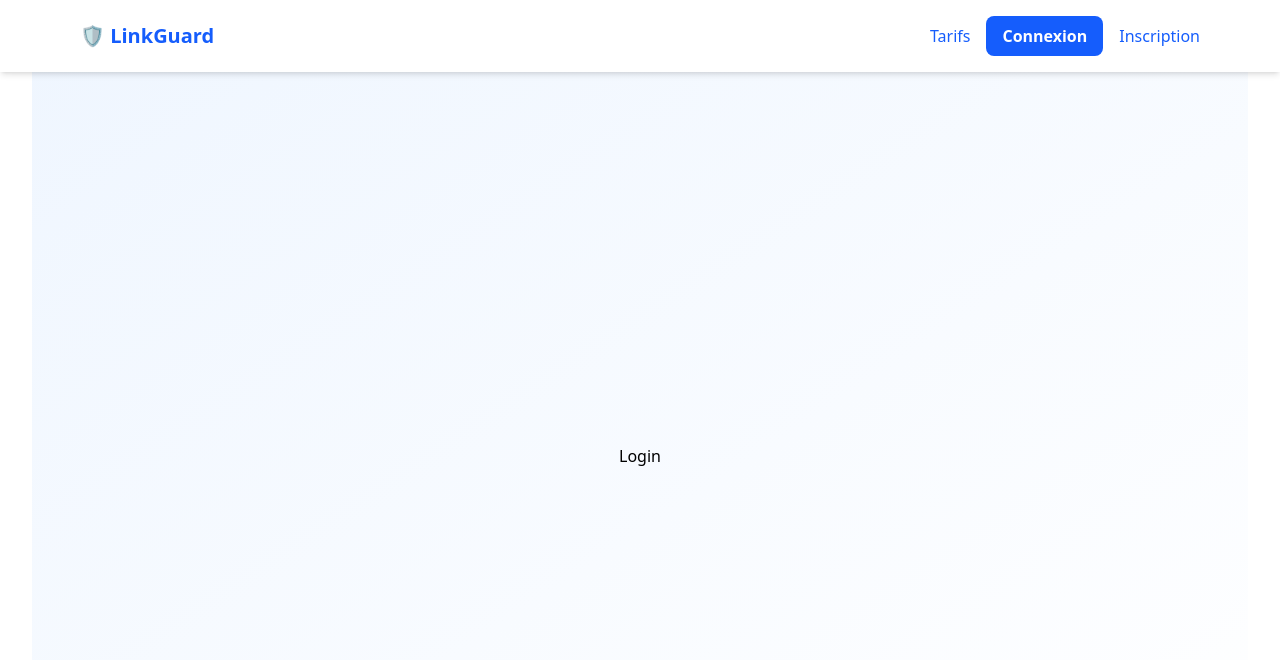
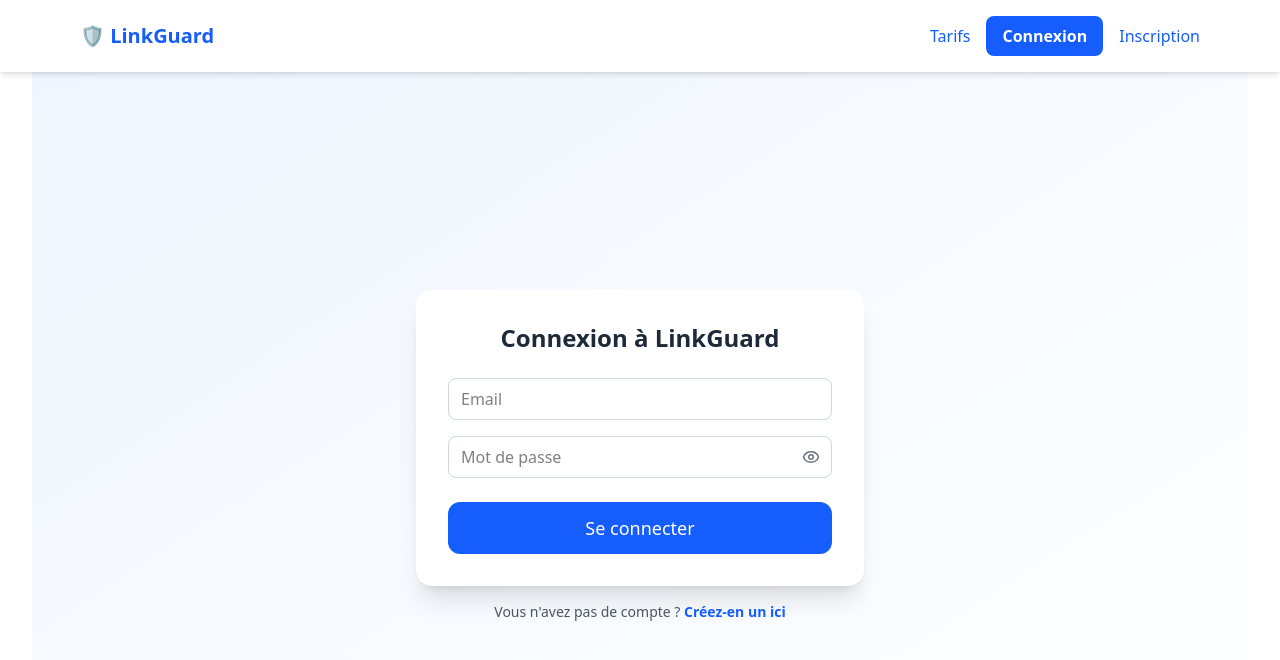
Before and after one commit to raphpay/LinkGuard, a React (Vite) app: page /auth/login in a window 1280 px wide. Shown: the top 660 px of the page. Built offline with nearby package versions, Linux system fonts and the light colour scheme.

Commit message:
Feature: Create Signup and login screen #4

```diff
--- /dev/null
+++ b/src/ui/components/PasswordInput.tsx
@@ -0,0 +1,56 @@
+import { Eye, EyeOff } from "lucide-react";
+import { useState } from "react";
+
+interface PasswordInputProps {
+  placeholder?: string;
+  value: string;
+  strength?: string;
+  setValue: React.Dispatch<React.SetStateAction<string>>;
+  errorMessage?: string;
+}
+
+export default function PasswordInput({
+  placeholder,
+  value,
+  strength,
+  setValue,
+  errorMessage,
+}: PasswordInputProps) {
+  const [visible, setVisible] = useState(false);
+
+  return (
+    <div className="relative">
+      <input
+        type={visible ? "text" : "password"}
+        placeholder={placeholder}
+        value={value}
+        onChange={(e) => setValue(e.target.value)}
+        className="border border-gray-300 rounded-lg px-3 py-2 pr-10 w-full focus:outline-none focus:ring-2 focus:ring-blue-300"
+        required
+      />
+      <button
+        type="button"
+        className="absolute top-3 right-3 flex items-center text-gray-500"
+        onClick={() => setVisible((v) => !v)}
+        aria-label="Afficher le mot de passe"
+      >
+        {visible ? <EyeOff size={18} /> : <Eye size={18} />}
+      </button>
+      {errorMessage ? (
+        <p className="text-sm mt-1 text-red-600">{errorMessage}</p>
+      ) : strength ? (
+        <p
+          className={`text-sm mt-1 ${
+            strength === "Fort"
+              ? "text-green-600"
+              : strength === "Moyen"
+              ? "text-yellow-600"
+              : "text-red-600"
+          }`}
+        >
+          Sécurité : {strength}
+        </p>
+      ) : null}
+    </div>
+  );
+}
--- a/src/ui/screens/auth/Login.tsx
+++ b/src/ui/screens/auth/Login.tsx
@@ -1,11 +1,56 @@
+import { useState } from "react";
 import Header from "../../components/Header";
+import PasswordInput from "../../components/PasswordInput";
 
 export default function Login() {
+  const [email, setEmail] = useState<string>("");
+  const [password, setPassword] = useState<string>("");
+
+  function login() {
+    console.log("login");
+  }
+
   return (
     <>
       <Header />
       <main className="min-h-screen bg-gradient-to-br from-blue-50 to-white px-4 py-20 pt-32 flex flex-col items-center justify-center">
-        <div className="max-w-2xl text-center">Login</div>
+        <div className="max-w-md w-full bg-white shadow-xl rounded-2xl p-8">
+          <h1 className="text-2xl font-bold text-gray-800 mb-6 text-center">
+            Connexion à LinkGuard
+          </h1>
+          <form className="flex flex-col gap-4">
+            <input
+              type="email"
+              placeholder="Email"
+              value={email}
+              className="border border-gray-300 rounded-lg px-3 py-2 focus:outline-none focus:ring-2 focus:ring-blue-300"
+              required
+            />
+            <PasswordInput
+              placeholder="Mot de passe"
+              value={password}
+              setValue={setPassword}
+            />
+            <button
+              type="button"
+              onClick={login}
+              className="bg-blue-600 hover:bg-blue-700 text-white text-lg py-3 rounded-xl mt-2"
+            >
+              Se connecter
+            </button>
+          </form>
+        </div>
+        <div className="mt-4 text-center">
+          <p className="text-gray-600 text-sm">
+            Vous n'avez pas de compte ?{" "}
+            <a
+              href="/auth/signup"
+              className="text-blue-600 font-semibold hover:underline"
+            >
+              Créez-en un ici
+            </a>
+          </p>
+        </div>
       </main>
     </>
   );
--- a/src/ui/screens/auth/SignUp.tsx
+++ b/src/ui/screens/auth/SignUp.tsx
@@ -1,11 +1,86 @@
+import { useState } from "react";
+
 import Header from "../../components/Header";
+import PasswordInput from "../../components/PasswordInput";
 
 export default function SignUp() {
+  const [password, setPassword] = useState<string>("");
+  const [passwordConfirmation, setPasswordConfirmation] = useState<string>("");
+
+  function getPasswordStrength(): string {
+    if (password.length < 6) return "Trop court";
+    const hasLetters = /[a-zA-Z]/.test(password);
+    const hasNumbers = /\d/.test(password);
+    const hasSymbols = /[^a-zA-Z0-9]/.test(password);
+
+    if (password.length >= 8 && hasLetters && hasNumbers && hasSymbols) {
+      return "Fort";
+    }
+    if (hasLetters && hasNumbers) {
+      return "Moyen";
+    }
+    return "Faible";
+  }
+
+  function checkPasswordMismatch() {
+    const passwordMismatch =
+      password && passwordConfirmation && password !== passwordConfirmation;
+    return passwordMismatch
+      ? "Les mots de passe ne correspondent pas"
+      : undefined;
+  }
+
+  function signUp() {
+    console.log("signup");
+  }
+
   return (
     <>
       <Header />
       <main className="min-h-screen bg-gradient-to-br from-blue-50 to-white px-4 py-20 pt-32 flex flex-col items-center justify-center">
-        <div className="max-w-2xl text-center">SignUp</div>
+        <div className="max-w-md w-full bg-white shadow-xl rounded-2xl p-8">
+          <h1 className="text-2xl font-bold text-gray-800 mb-6 text-center">
+            Inscription à LinkGuard
+          </h1>
+          <form className="flex flex-col gap-4">
+            <input
+              type="email"
+              placeholder="Email"
+              className="border border-gray-300 rounded-lg px-3 py-2 focus:outline-none focus:ring-2 focus:ring-blue-300"
+              required
+            />
+            <PasswordInput
+              placeholder="Mot de passe"
+              value={password}
+              strength={getPasswordStrength()}
+              setValue={setPassword}
+            />
+            <PasswordInput
+              placeholder="Confirmer le mot de passe"
+              value={passwordConfirmation}
+              setValue={setPasswordConfirmation}
+              errorMessage={checkPasswordMismatch()}
+            />
+            <button
+              type="button"
+              onClick={signUp}
+              className="bg-blue-600 hover:bg-blue-700 text-white text-lg py-3 rounded-xl mt-2"
+            >
+              S'inscrire
+            </button>
+          </form>
+        </div>
+        <div className="mt-4 text-center">
+          <p className="text-gray-600 text-sm">
+            Vous avez déjà un compte ?{" "}
+            <a
+              href="/auth/login"
+              className="text-blue-600 font-semibold hover:underline"
+            >
+              Connectez-vous ici
+            </a>
+          </p>
+        </div>
       </main>
     </>
   );
```
